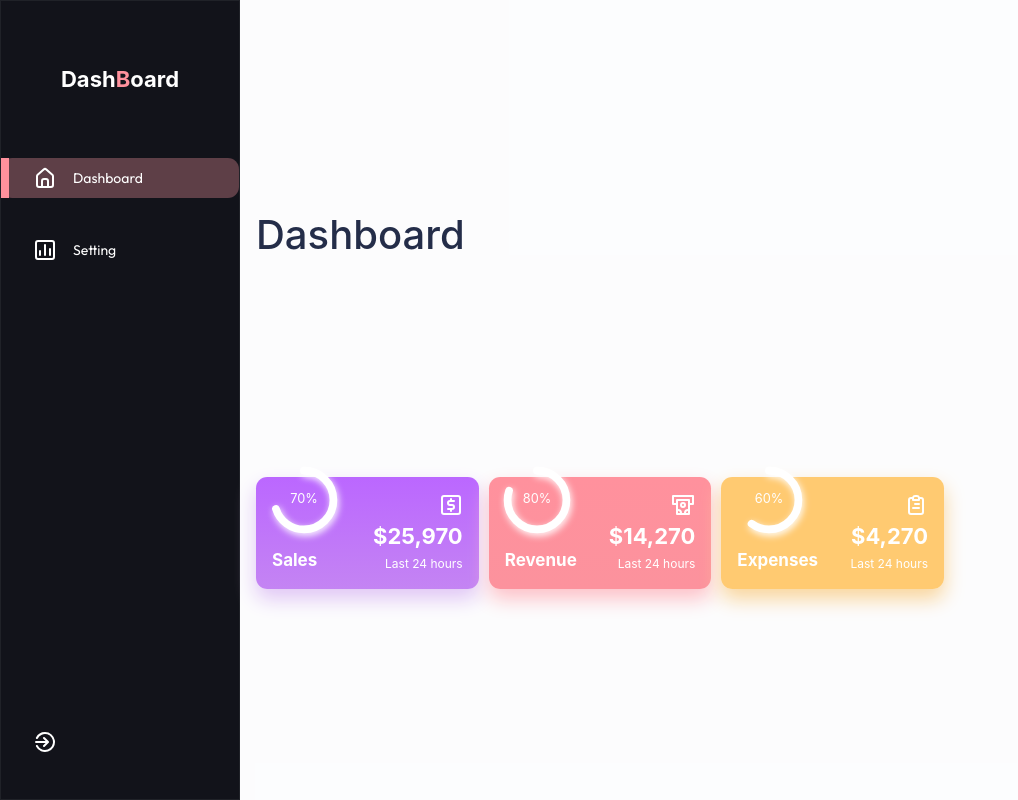
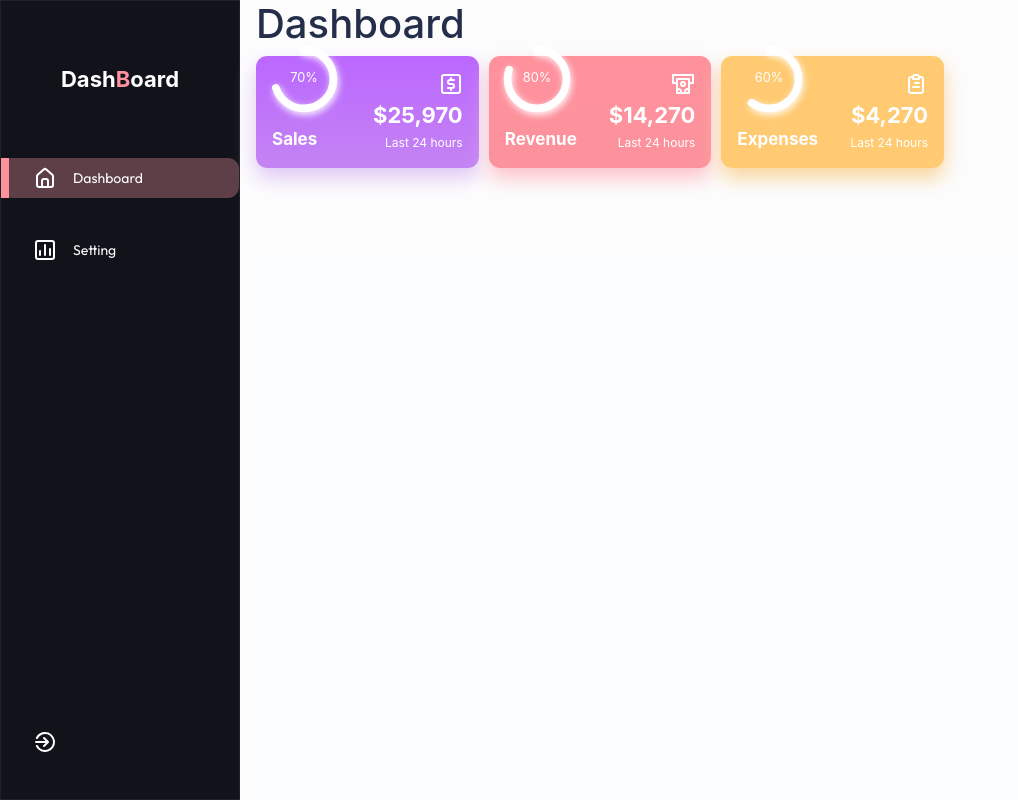
Before and after one commit to iamrealfarhanbd/b2bDashboard, a React (Create React App) app: page / in a window 1280 px wide. Shown: the whole page, without its empty margins (0-1018 px from the left). Built offline with nearby package versions, Linux system fonts and the light colour scheme.

Commit message:
dashboard layout ready

```diff
--- a/src/Components/Dashboard/Dashboard.css
+++ b/src/Components/Dashboard/Dashboard.css
@@ -2,7 +2,6 @@
     /* padding-top: 1rem; */
     display: flex;
     flex-direction: column;
-    justify-content: space-evenly;
 }
 
 @media screen and (max-width: 1200px) {
```
